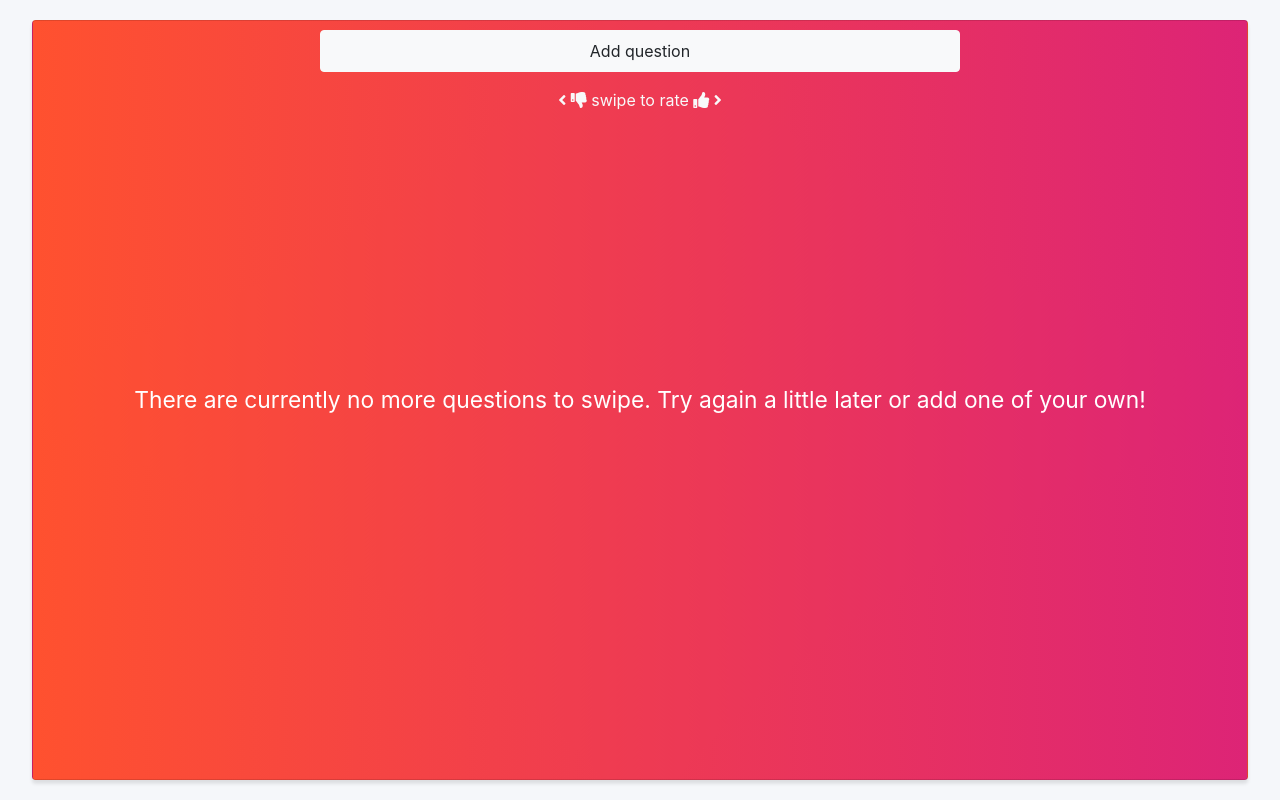
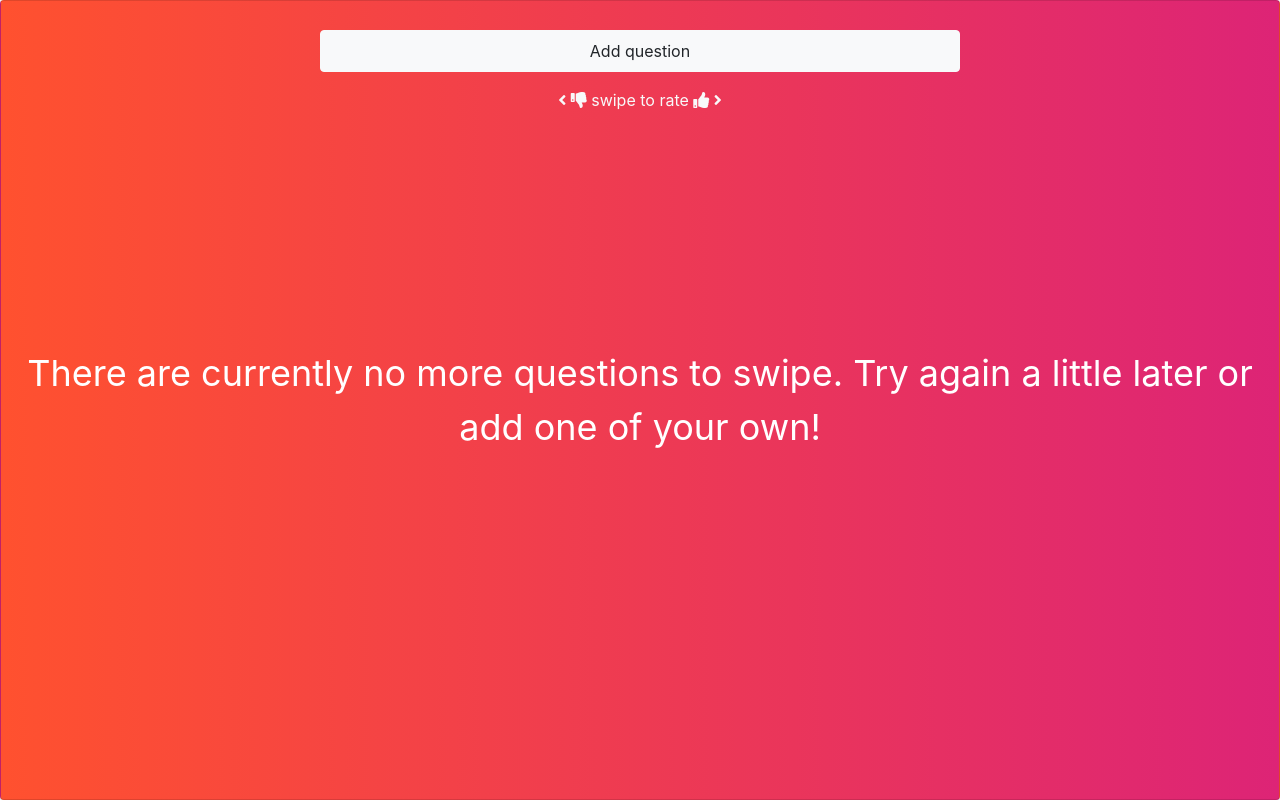
Before and after one commit to laiskaSiili/questiontinder, a Django app: page / in a window 1280 px wide. Run offline with Django 3.2, Linux system fonts and the light colour scheme; some libraries are stand-ins or nearby versions.

Commit message:
small style changes

```diff
--- a/questiontinder/static/questiontinder/css/swipe.css
+++ b/questiontinder/static/questiontinder/css/swipe.css
@@ -15,16 +15,17 @@
 }
 
 .card {
-    font-size: 24px;
+    font-size: 36px;
     width: 100%;
     height: 100%;
     position: absolute;
     top: 50%;
     left: 50%;
+    text-align: center;
     /*border-radius: 1%;*/
     box-shadow: 0px 4px 4px 0px rgba(0,0,0,0.1);
     background-color: white;
-    transform: translateX(-50%) translateY(-50%) scale(0.95);
+    transform: translateX(-50%) translateY(-50%);/* scale(0.95);*/
     display: flex;
     align-items: center;
     justify-content: center;
--- a/questiontinder/templates/questiontinder/addquestion.html
+++ b/questiontinder/templates/questiontinder/addquestion.html
@@ -21,7 +21,7 @@
         <div class="mb-3 col-12">
             <form action="" method="post">
                 {% csrf_token %}
-                {{ add_form.question|as_crispy_field }}
+                {{ add_form|crispy }}
                 <button class="btn btn-primary p-2 w-100" type="submit">Submit question</button>
             </form>
         </div>
```
